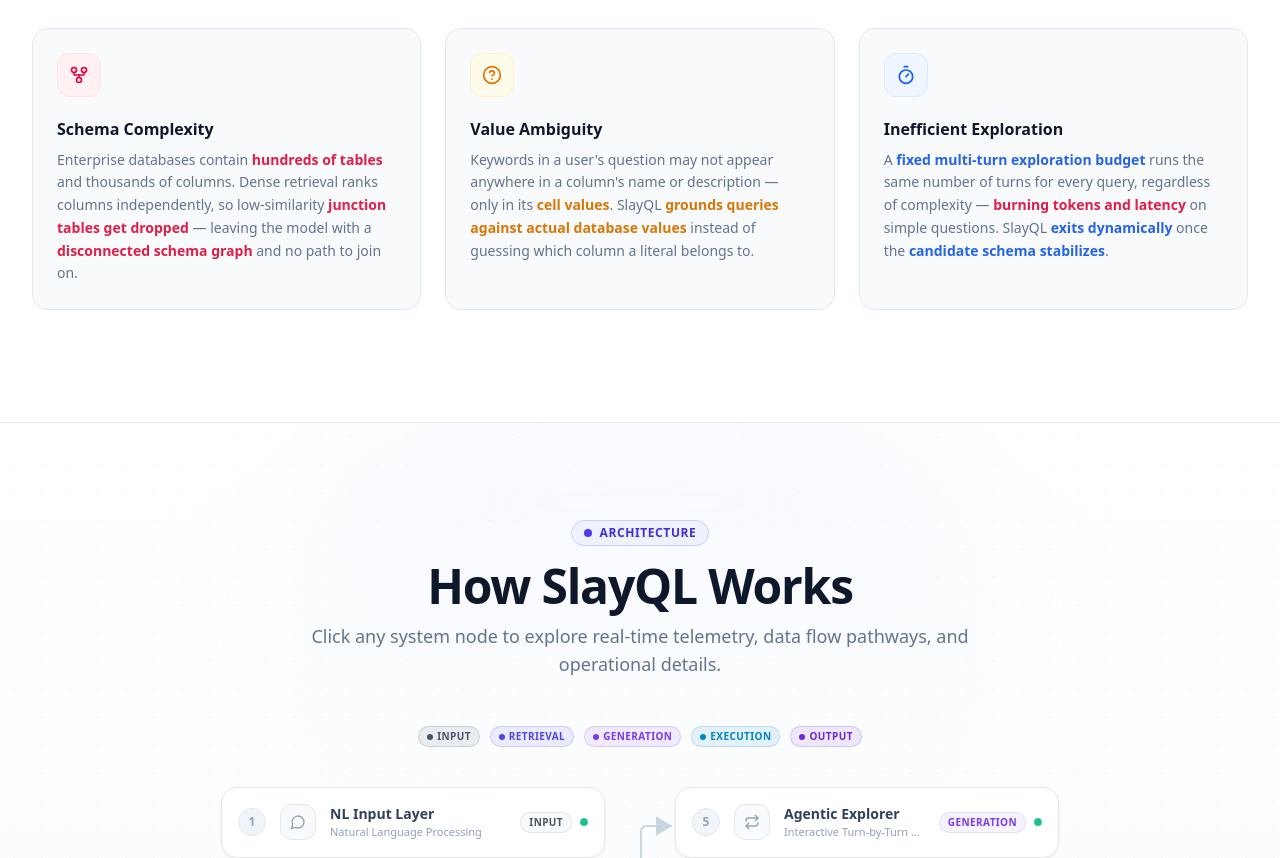
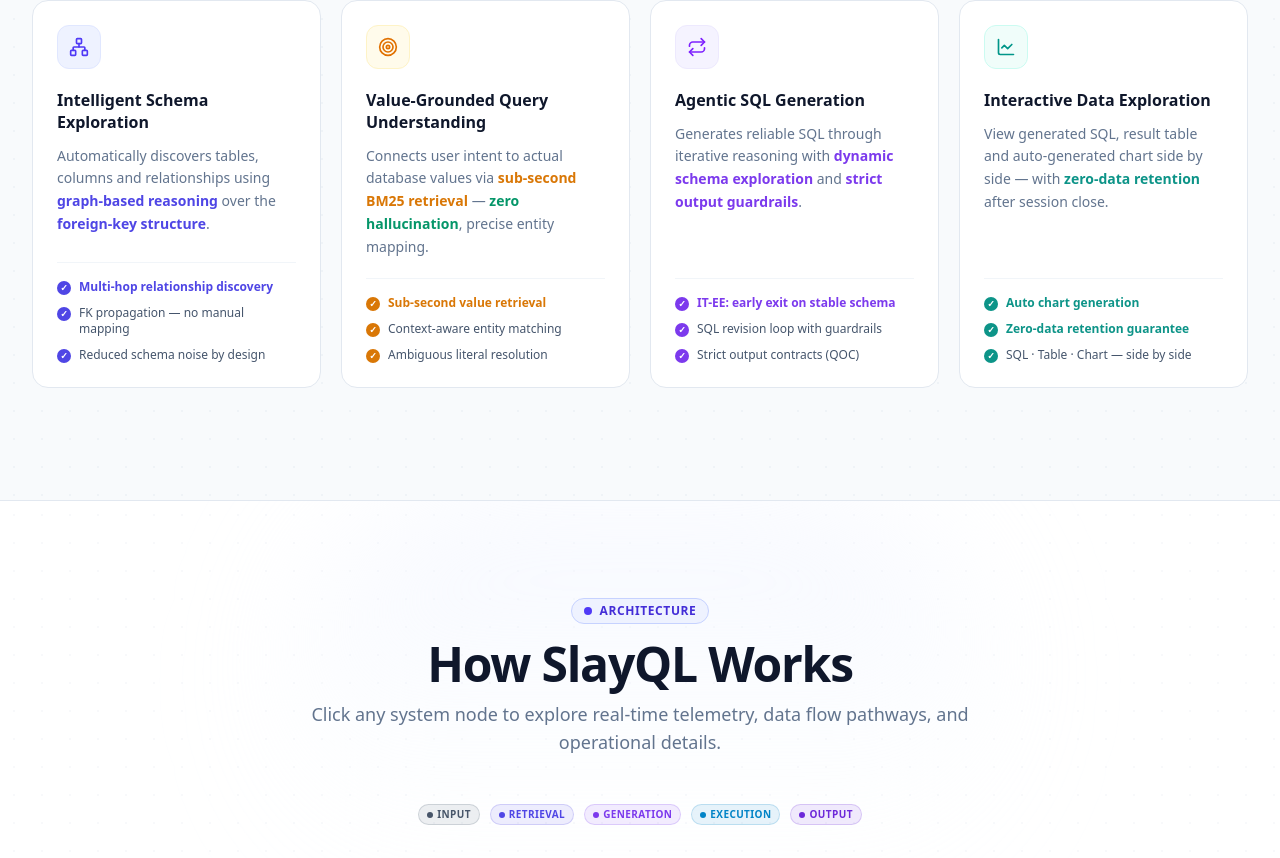
Before and after one commit to MDS06-Monash-2026/slayql-UI, a React (Vite) app: page / in a window 1280 px wide. Shown: the part 2301-3159 px from the top of the page. Built offline with nearby package versions, Linux system fonts and the light colour scheme.

Commit message:
Reduce wording and remove problem section

```diff
--- a/src/components/ArchitectureSection.jsx
+++ b/src/components/ArchitectureSection.jsx
@@ -27,7 +27,7 @@
       { label: 'Req/min', value: '240', unit: '/min', icon: Activity },
       { label: 'Uptime', value: '99.98', unit: '%', icon: CheckCircle2 },
     ],
-    description: 'Accepts raw natural language questions. Performs tokenization, language detection, and preliminary intent classification before forwarding to the semantic engine.',
+    description: '• Accepts raw natural language questions\n• Tokenization + language detection\n• Intent classification before forwarding to semantic engine',
     dataFlow: ['User Browser', 'NL Input Layer', 'Semantic Retrieval'],
   },
   {
@@ -46,7 +46,7 @@
       { label: 'Candidate cols', value: '12–40', unit: 'cols', icon: Database },
       { label: 'Recall@10', value: '91.4', unit: '%', icon: CheckCircle2 },
     ],
-    description: 'BGE-Large generates dense vector embeddings for the query and all schema columns. Cosine similarity ranks top candidate columns by semantic proximity.',
+    description: '• BGE-Large dense vector embeddings\n• Cosine similarity over all schema columns\n• Returns top 12–40 candidate columns ranked by semantic proximity',
     dataFlow: ['NL Input', 'BGE-Large Encoder', 'Graph Reasoner'],
   },
   {
@@ -65,7 +65,7 @@
       { label: 'RBP latency', value: '55', unit: 'ms', icon: Clock },
       { label: 'Recall gain', value: '+18', unit: '%', icon: Activity },
     ],
-    description: 'Random-walk RBP traverses the foreign-key graph to recover bridge tables that dense retrieval alone misses. Ensures multi-hop join paths are included in schema context.',
+    description: '• Random-walk RBP traverses the FK graph\n• Recovers bridge tables dense retrieval misses\n• Ensures multi-hop join paths are included in context',
     dataFlow: ['Semantic Retrieval', 'FK Graph Walk (RBP)', 'Value Grounding'],
   },
   {
@@ -84,7 +84,7 @@
       { label: 'Value matches', value: '1–3', unit: '/query', icon: Target },
       { label: 'Precision', value: '94.7', unit: '%', icon: CheckCircle2 },
     ],
-    description: 'A BM25 inverted index over all column values maps string literals in the question to their exact table-column location, preventing hallucinated column references.',
+    description: '• BM25 inverted index over all column values\n• Maps string literals → exact table-column location\n• Prevents hallucinated column references',
     dataFlow: ['Graph Reasoner', 'BM25 Value Index', 'Agentic Explorer'],
   },
   {
@@ -103,7 +103,7 @@
       { label: 'Token savings', value: '31', unit: '%', icon: Cpu },
       { label: 'Latency', value: '420', unit: 'ms', icon: Clock },
     ],
-    description: 'The LLM requests additional schema context turn by turn. IT-EE monitors schema-candidate stability and exits early once the set of relevant columns stabilizes, saving tokens.',
+    description: '• LLM requests additional schema context turn-by-turn\n• IT-EE monitors schema-candidate stability\n• Exits early once relevant columns stabilise — saves tokens',
     dataFlow: ['Value Grounding', 'Schema Refinement Loop', 'SQL Compiler'],
   },
   {
@@ -122,7 +122,7 @@
       { label: 'Retry rate', value: '2.8', unit: '%', icon: Activity },
       { label: 'Avg SQL length', value: '14', unit: 'lines', icon: FileCheck2 },
     ],
-    description: 'Enforces Strict Output Contracts: SQL must appear in a single fenced code block. Rejects and retries outputs containing conversational text, eliminating silent parsing failures.',
+    description: '• Enforces Strict Output Contracts (QOC)\n• SQL must appear in a single fenced code block\n• Rejects & retries conversational output — eliminates silent parse failures',
     dataFlow: ['Agentic Explorer', 'LLM (GPT-4o) + QOC', 'Execution Voter'],
   },
   {
@@ -141,7 +141,7 @@
       { label: 'Exec latency', value: '310', unit: 'ms', icon: Clock },
       { label: 'DB connections', value: '3', unit: 'active', icon: Database },
     ],
-    description: 'Three candidate SQL statements are executed against the real database. Pairwise consistency voting selects the result returned by the majority, reducing single-point LLM errors.',
+    description: '• 3 candidate SQL statements executed against real DB\n• Pairwise consistency voting selects majority result\n• Reduces single-point LLM errors',
     dataFlow: ['SQL Compiler', 'BigQuery / SQLite / Snowflake', 'Answer Visualizer'],
   },
   {
@@ -160,7 +160,7 @@
       { label: 'Avg result rows', value: '6.2', unit: 'rows', icon: Database },
       { label: 'Satisfaction', value: '4.6', unit: '/ 5.0', icon: CheckCircle2 },
     ],
-    description: 'The final answer is rendered as three parallel views: executable SQL with syntax highlighting, a paginated data table, and an auto-generated chart for immediate data exploration.',
+    description: '• Three parallel output views: SQL · Table · Chart\n• Syntax-highlighted executable SQL\n• Paginated data table + auto-generated chart',
     dataFlow: ['Execution Voter', 'Answer Renderer', 'User Browser'],
   },
 ];
@@ -279,7 +279,11 @@
           {/* Description */}
           <div className="rounded-xl border border-slate-200 bg-white p-4 shadow-sm">
             <p className="text-[10px] font-bold text-slate-400 uppercase tracking-wider mb-2">How It Works</p>
-            <p className="text-sm text-slate-600 leading-relaxed">{node.description}</p>
+            <ul className="space-y-1.5">
+              {node.description.split('\n').map((line, i) => (
+                <li key={i} className="text-sm text-slate-600 leading-relaxed">{line}</li>
+              ))}
+            </ul>
           </div>
         </div>
 
@@ -463,7 +467,7 @@
     || openNodeId === 'value-grounding' || openNodeId === 'agentic-explorer';
 
   return (
-    <section id="architecture" ref={sectionRef} className="py-16 lg:py-24 bg-gradient-to-b from-white to-slate-50 border-t border-slate-200 relative overflow-hidden">
+    <section id="architecture" ref={sectionRef} className="py-16 lg:py-24 bg-white border-t border-slate-200 relative overflow-hidden">
       {/* Background dot grid */}
       <div className="section-dot-bg absolute inset-0 pointer-events-none opacity-25" />
       <div className="absolute top-0 left-1/2 -translate-x-1/2 w-[700px] h-[400px] bg-gradient-to-b from-indigo-50/60 via-blue-50/20 to-transparent rounded-full blur-3xl pointer-events-none" />
--- a/src/components/BenchmarkSection.jsx
+++ b/src/components/BenchmarkSection.jsx
@@ -207,7 +207,7 @@
   const complexityRow = COMPLEXITY_DATA[complexityKey];
 
   return (
-    <section id="benchmark" className="py-16 lg:py-24 bg-white border-t border-slate-200">
+    <section id="benchmark" className="py-16 lg:py-24 bg-slate-50 border-t border-slate-200">
       <div className="max-w-7xl mx-auto px-4 sm:px-6 lg:px-8">
 
         {/* ── Section header ── */}
--- a/src/components/BentoGrid.jsx
+++ b/src/components/BentoGrid.jsx
@@ -21,14 +21,14 @@
   {
     icon: Network,
     heading: 'Intelligent Schema Exploration',
-    desc: 'SlayQL automatically discovers relevant tables, columns, and relationships using graph-based reasoning over the foreign-key structure — no manual schema navigation required.',
+    desc: 'Automatically discovers tables, columns and relationships using graph-based reasoning over the foreign-key structure.',
     highlights: [
       { phrase: 'graph-based reasoning', cls: 'kw-highlight' },
       { phrase: 'foreign-key structure', cls: 'kw-highlight' },
     ],
     bullets: [
       { text: 'Multi-hop relationship discovery', kwClass: 'kw-highlight' },
-      { text: 'Foreign-key propagation engine', kwClass: 'kw-highlight' },
+      { text: 'FK propagation — no manual mapping', kwClass: null },
       { text: 'Reduced schema noise by design', kwClass: null },
     ],
     accent: '#4f46e5',
@@ -42,14 +42,14 @@
   {
     icon: Target,
     heading: 'Value-Grounded Query Understanding',
-    desc: 'SlayQL connects user intent with actual database values using sub-second BM25 retrieval — not just column descriptions. Zero-data hallucination, precise entity mapping.',
+    desc: 'Connects user intent to actual database values via sub-second BM25 retrieval — zero hallucination, precise entity mapping.',
     highlights: [
       { phrase: 'sub-second BM25 retrieval', cls: 'kw-highlight-amber' },
-      { phrase: 'Zero-data hallucination', cls: 'kw-highlight-emerald' },
+      { phrase: 'zero hallucination', cls: 'kw-highlight-emerald' },
     ],
     bullets: [
       { text: 'Sub-second value retrieval', kwClass: 'kw-highlight-amber' },
-      { text: 'Context-aware entity matching', kwClass: 'kw-highlight-amber' },
+      { text: 'Context-aware entity matching', kwClass: null },
       { text: 'Ambiguous literal resolution', kwClass: null },
     ],
     accent: '#d97706',
@@ -63,15 +63,15 @@
   {
     icon: Repeat,
     heading: 'Agentic SQL Generation',
-    desc: 'Generate reliable SQL through iterative reasoning with destructive guardrails and dynamic schema exploration — not a single blind pass.',
+    desc: 'Generates reliable SQL through iterative reasoning with dynamic schema exploration and strict output guardrails.',
     highlights: [
-      { phrase: 'destructive guardrails', cls: 'kw-highlight-violet' },
       { phrase: 'dynamic schema exploration', cls: 'kw-highlight-violet' },
+      { phrase: 'strict output guardrails', cls: 'kw-highlight-violet' },
     ],
     bullets: [
-      { text: 'Context-aware schema discovery (IT-EE)', kwClass: 'kw-highlight-violet' },
-      { text: 'SQL revision loop with guardrails', kwClass: 'kw-highlight-violet' },
-      { text: 'Strict output formatting (QOC)', kwClass: null },
+      { text: 'IT-EE: early exit on stable schema', kwClass: 'kw-highlight-violet' },
+      { text: 'SQL revision loop with guardrails', kwClass: null },
+      { text: 'Strict output contracts (QOC)', kwClass: null },
     ],
     accent: '#7c3aed',
     accentLight: '#f5f3ff',
@@ -84,15 +84,15 @@
   {
     icon: LineChart,
     heading: 'Interactive Data Exploration',
-    desc: 'Understand results beyond raw SQL — inspect the generated query, returned table, and automatic visualization side by side with zero-data retention after session close.',
+    desc: 'View generated SQL, result table and auto-generated chart side by side — with zero-data retention after session close.',
     highlights: [
       { phrase: 'zero-data retention', cls: 'kw-highlight-teal' },
-      { phrase: 'automatic visualization', cls: 'kw-highlight-teal' },
+      { phrase: 'auto-generated chart', cls: 'kw-highlight-teal' },
     ],
     bullets: [
-      { text: 'Automatic chart generation', kwClass: 'kw-highlight-teal' },
+      { text: 'Auto chart generation', kwClass: 'kw-highlight-teal' },
       { text: 'Zero-data retention guarantee', kwClass: 'kw-highlight-teal' },
-      { text: 'Dataset insight explanations', kwClass: null },
+      { text: 'SQL · Table · Chart — side by side', kwClass: null },
     ],
     accent: '#0d9488',
     accentLight: '#f0fdfa',
@@ -126,7 +126,7 @@
     <section
       id="features"
       ref={sectionRef}
-      className="py-20 lg:py-28 bg-white border-t border-slate-200 relative overflow-hidden"
+      className="py-20 lg:py-28 bg-slate-50 border-t border-slate-200 relative overflow-hidden"
     >
       {/* Subtle dot background */}
       <div className="section-dot-bg absolute inset-0 pointer-events-none opacity-40" />
--- a/src/components/DatabaseConnectors.jsx
+++ b/src/components/DatabaseConnectors.jsx
@@ -54,7 +54,7 @@
   };
 
   return (
-    <section id="connectors" class="py-20 lg:py-28 bg-slate-50 border-t border-slate-200">
+    <section id="connectors" className="py-20 lg:py-28 bg-white border-t border-slate-200">
       <div class="max-w-7xl mx-auto px-4 sm:px-6 lg:px-8">
 
         <div class="text-center mb-14">
--- a/src/components/EngineWorkspace.jsx
+++ b/src/components/EngineWorkspace.jsx
@@ -363,7 +363,7 @@
   const activeStageData  = STAGES.find(s => s.id === activeStage);
 
   return (
-    <section id="workspace" className="py-16 lg:py-24 bg-gradient-to-br from-slate-50 via-white to-indigo-50/30 border-t border-slate-200 relative overflow-hidden">
+    <section id="workspace" className="py-16 lg:py-24 bg-slate-50 border-t border-slate-200 relative overflow-hidden">
       {/* subtle grid texture */}
       <div className="section-dot-bg absolute inset-0 pointer-events-none opacity-30" />
 
--- a/src/views/LandingView.jsx
+++ b/src/views/LandingView.jsx
@@ -2,7 +2,7 @@
 import Navbar from '../components/Navbar';
 import Hero from '../components/Hero';
 import EngineWorkspace from '../components/EngineWorkspace';
-import ProblemSection from '../components/ProblemSection';
+
 import ArchitectureSection from '../components/ArchitectureSection';
 import BentoGrid from '../components/BentoGrid';
 import BenchmarkSection from '../components/BenchmarkSection';
@@ -32,14 +32,13 @@
       {/* Unified Engine + Live Workspace */}
       <EngineWorkspace />
 
-      {/* Problem Section */}
-      <ProblemSection />
+
+
+      {/* Feature Grid — 4-col vertical cards */}
+      <BentoGrid />
 
       {/* Interactive Architecture */}
       <ArchitectureSection />
-
-      {/* Feature Grid — 4-col vertical cards */}
-      <BentoGrid />
 
       {/* Enterprise Benchmark Leaderboard (includes ablation) */}
       <BenchmarkSection />
```
Also changed, not shown: 1 other file (tests, documents, lock files or other folders).
